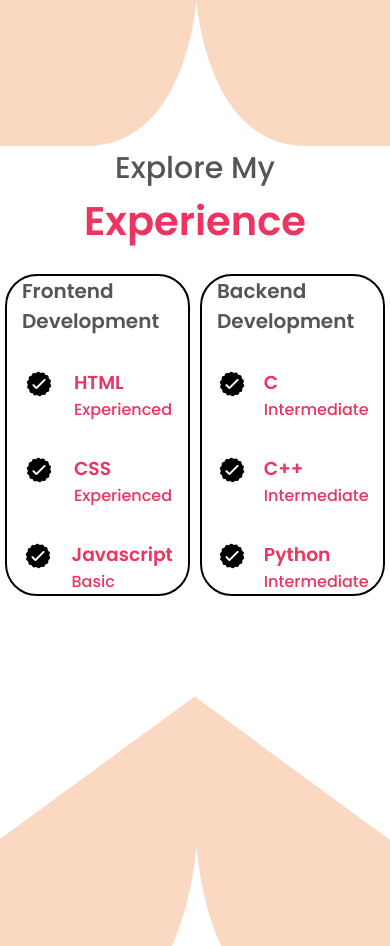
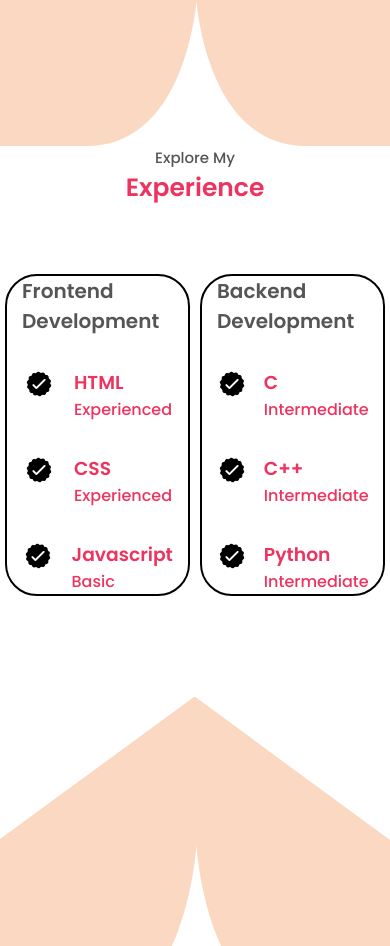
Before and after one commit to Herbenne/BSIS_REPOSITORY, a plain HTML site: page index.html in a window 390 px wide. Shown: the part 1692-2638 px from the top of the page. Drawn offline with nearby package versions, Linux system fonts and the light colour scheme.

Commit message:
changed font sizes

```diff
--- a/mediaqueries.css
+++ b/mediaqueries.css
@@ -70,7 +70,11 @@
    }
 
    .exptxt-container h1{
-    font-size: 50px;
+    font-size: 25px;
+   }
+
+   .exptxt-container p{
+       font-size: 15px;
    }
     .experience-container{
         margin: auto 30px;
@@ -236,11 +240,11 @@
     }
 
     .exptxt-container h1{
-        font-size: 50px;
+        font-size: 25px;
     }
 
     .exptxt-container p{
-        font-size: 30px;
+        font-size: 15px;
     }
     .contact-pic-container{
         display: none;
@@ -296,11 +300,11 @@
     }
 
     .exptxt-container h1{
-        font-size: 40px;
+        font-size: 25px;
     }
 
     .exptxt-container p{
-        font-size: 30px;
+        font-size: 15px;
     }
 
     .experience-container{
--- a/style.css
+++ b/style.css
@@ -292,7 +292,7 @@ section{
     animation: fadeInFromTop .5s linear forwards, floating ease 4s infinite;
 }
 .exptxt-container h1{
-    font-size: 35px;
+    font-size: 30px;
     color: #ed335f;
 }
 
```
